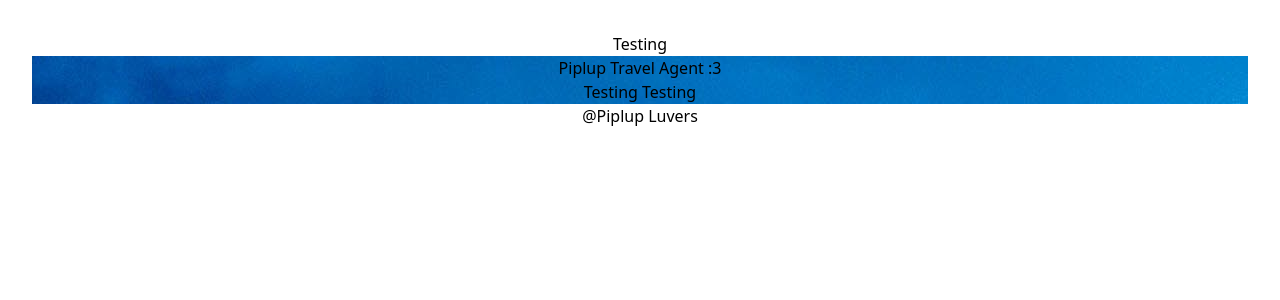
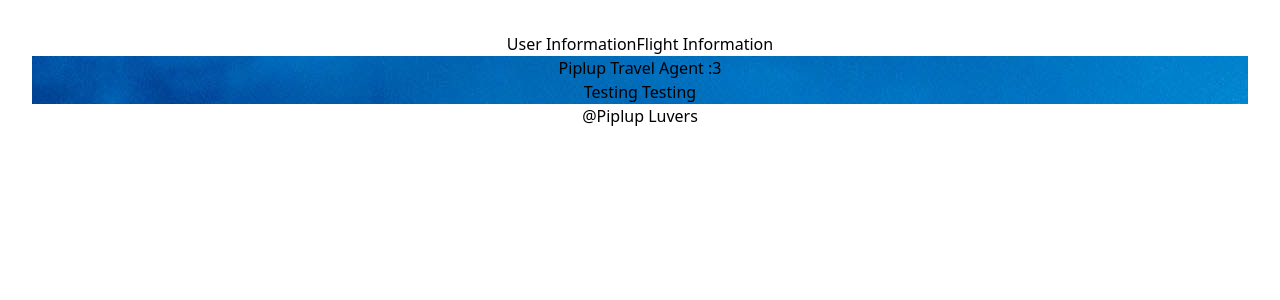
Before and after one commit to daigza09/Piplup-Travel-Buddy, a React (Vite) app in the folder frontend/: page /home in a window 1280 px wide. Shown: the top 300 px of the page. Built offline with nearby package versions, Linux system fonts and the light colour scheme.

Commit message:
Nav bar in progress

```diff
--- a/frontend/package.json
+++ b/frontend/package.json
@@ -25,6 +25,6 @@
     "eslint-plugin-react-refresh": "^0.4.5",
     "postcss": "^8.4.35",
     "tailwindcss": "^3.4.1",
-    "vite": "^5.1.0"
+    "vite": "^5.1.1"
   }
 }
--- a/frontend/src/App.jsx
+++ b/frontend/src/App.jsx
@@ -1,7 +1,6 @@
 import { Routes, Route, Navigate } from "react-router-dom";
 import Layout from "./layout/Layout";
 import Home from "./pages/Home";
-import Search from "./pages/Search";
 import './App.css';
 
 function App() {
@@ -11,7 +10,6 @@ function App() {
       <Route path="/" element={<Layout />}>
         <Route index element={<Navigate to="/home" />} />
         <Route path="home" element={<Home />}/>
-        <Route path="Search" element={<Search />}/>
       </Route>
     </Routes>
     </>
--- a/frontend/src/components/Header.jsx
+++ b/frontend/src/components/Header.jsx
@@ -1,11 +1,14 @@
 import { Link } from "react-router-dom";
-function Header(){
-    return(
+
+function Header() {
+    return (
         <header className="flex items-center justify-between p-4 border-b-2 border-[#644536] md:px-6">
             <div className="flex items-center md:space-x-10">
-                Testing
+                <Link to="/user">User Information</Link>
+                <Link to="/flight-information">Flight Information</Link>
             </div>
         </header>
     );
 }
+
 export default Header;
```
Also changed, not shown: frontend/src/pages/FlightInfo.jsx (added), frontend/src/pages/UserInfo.jsx (added), 1 other file (tests, documents, lock files or other folders).
